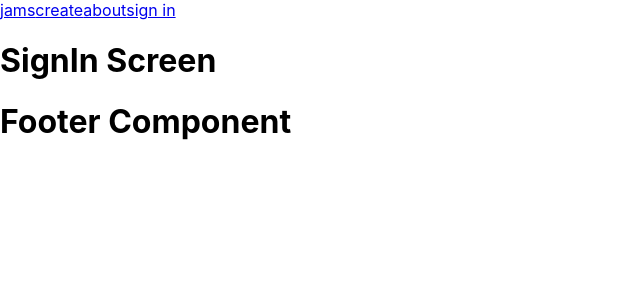
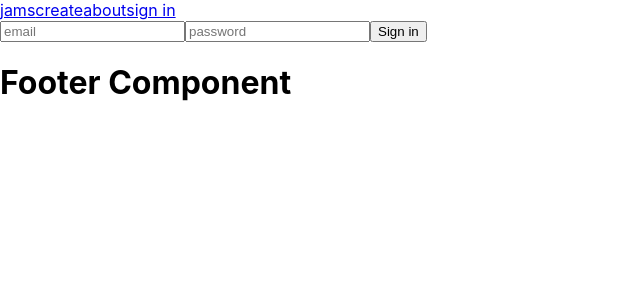
Before and after one commit to xicaz/gjam-app, a React (Create React App) app in the folder client/: page /signin in a window 1280 px wide. Shown: the top 300 px of the page, without its empty margins (0-640 px from the left). Built offline with nearby package versions, Linux system fonts and the light colour scheme.

Commit message:
Created form and tested to see if state works. (Josh + Casey)

```diff
--- a/client/src/screens/SignIn/SignIn.jsx
+++ b/client/src/screens/SignIn/SignIn.jsx
@@ -1,9 +1,27 @@
+import { useState } from "react"
 import Layout from "../../components/Layout/Layout"
 
 export default function SignIn() {
+  const [form, setForm] = useState({
+    email: "",
+    password: ""
+  })
+
+  const handleChange = (e) => {
+    const {name, value} = e.target
+    setForm({
+      ...form,
+      [name]: value
+    })
+  }
+
   return (
     <Layout>
-      <h1>SignIn Screen</h1>
+      <form>
+        <input type="text" name="email" id="email" placeholder="email" value={form.email} onChange={handleChange} />
+        <input type="password" name="password" id="password" placeholder="password" value={form.password} onChange={handleChange} />
+        <button type="submit">Sign in</button>
+      </form>
     </Layout>
   )
 }
```
